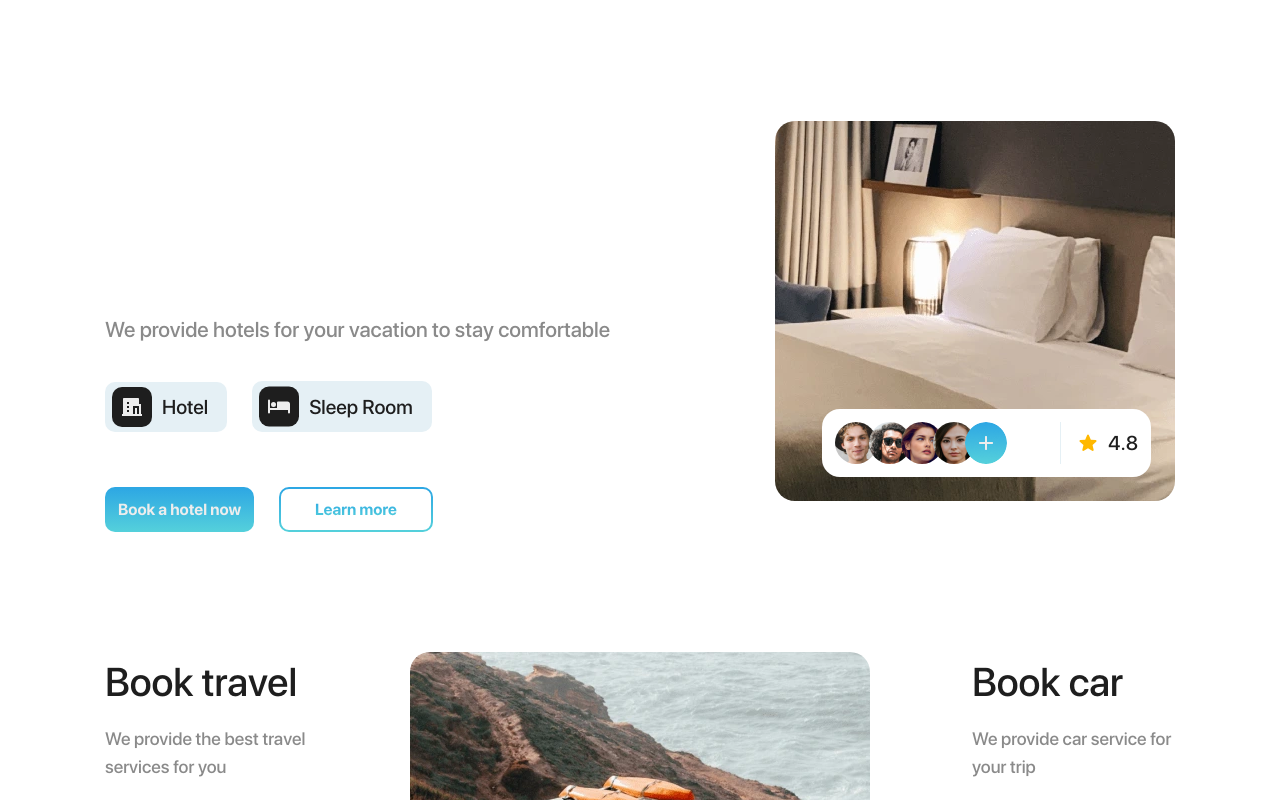
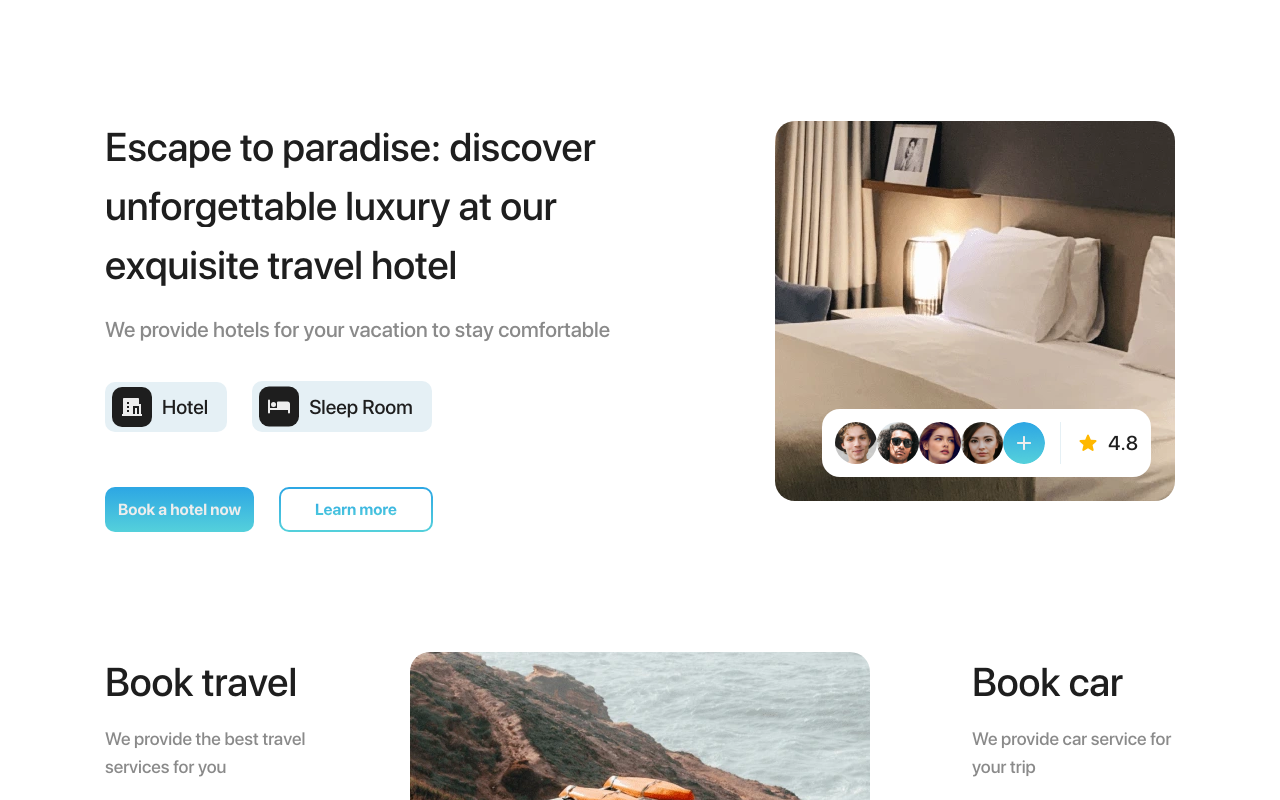
Before and after one commit to iniadnan/nuxt3-travelers-website, a Nuxt app: page / in a window 1280 px wide. Shown: the part 1700-2500 px from the top of the page. Built offline with nearby package versions, Linux system fonts and the light colour scheme.

Commit message:
notifications animation

```diff
--- a/pages/index.vue
+++ b/pages/index.vue
@@ -6,6 +6,12 @@ import "swiper/css";
 import "swiper/css/navigation";
 
 const isMounted = ref(false);
+const isScrollToEscapeParadise = ref(false);
+const isScrollToNotification = ref(false);
+const refEscapeParadise = ref(false);
+const refNotification = ref(false);
+const positionEscapeParadise = ref(0);
+const positionNotification = ref(0);
 
 const stylesNav = ref({
   transform: "translateY(-100%)",
@@ -31,12 +37,27 @@ function isScrolling() {
       color: "#EDEDED",
     };
   }
+
+  // WHEN WINDOW IN AREA ESCAPE PARADISE
+  if (window.scrollY > positionEscapeParadise.value - 450) {
+    isScrollToEscapeParadise.value = true;
+  }
+
+  // WHEN WINDOW IN AREA NOTIFICATION
+  if (window.scrollY > positionNotification.value - 650) {
+    isScrollToNotification.value = true;
+  }
 }
 
 onMounted(() => {
   window.addEventListener("scroll", isScrolling);
 
   isMounted.value = true;
+
+  positionEscapeParadise.value =
+    refEscapeParadise.value.getBoundingClientRect().top;
+  positionNotification.value =
+    refNotification.value.getBoundingClientRect().top;
 
   const swiper = new Swiper(".swiper-container", {
     // Swiper options here
@@ -80,7 +101,10 @@ onMounted(() => {
   <header id="header">
     <div class="h-screen w-full flex flex-nowrap relative overflow-hidden">
       <!-- HEADER LEFT -->
-      <div class="header-left h-full" :style="isMounted ? `width: ${stylesHeader.widthLeft}` : '' ">
+      <div
+        class="header-left h-full"
+        :style="isMounted ? `width: ${stylesHeader.widthLeft}` : ''"
+      >
         <img
           class="h-full w-full object-cover"
           height="800"
@@ -90,7 +114,10 @@ onMounted(() => {
         />
       </div>
       <!-- HEADER RIGHT: MAIN IMAGE -->
-      <div class="header-right h-full relative" :style="isMounted ? `width: ${stylesHeader.widthRight}` : '' ">
+      <div
+        class="header-right h-full relative"
+        :style="isMounted ? `width: ${stylesHeader.widthRight}` : ''"
+      >
         <!-- TEXT & 1M IMAGE -->
         <div
           class="absolute top-[80%] md:top-1/2 transform -translate-y-1/2 left-0 z-10"
@@ -261,7 +288,8 @@ onMounted(() => {
       >
         <div class="h-[120px] md:h-[150px] overflow-hidden">
           <h1
-            class="header__main-text transform translate-y-[120px] md:translate-y-[150px] font-medium text-[60px] md:text-[72px] lg:text-[80px] xl:text-[100px] text-white text-center whitespace-nowrap leading-none md:leading-normal mb-5 md:mb-0" :style="isMounted ? `transform: ${stylesHeader.transformTo0}` : '' "
+            class="header__main-text transform translate-y-[120px] md:translate-y-[150px] font-medium text-[60px] md:text-[72px] lg:text-[80px] xl:text-[100px] text-white text-center whitespace-nowrap leading-none md:leading-normal mb-5 md:mb-0"
+            :style="isMounted ? `transform: ${stylesHeader.transformTo0}` : ''"
           >
             Let’s travel<br class="block md:hidden" />
             the world
@@ -269,7 +297,8 @@ onMounted(() => {
         </div>
         <div class="h-[68px] md:h-[40px] overflow-hidden">
           <p
-            class="header__secondary-text transform translate-y-[68px] md:translate-y-[40px] max-w-10/12 mx-auto font-medium text-[20px] md:text-[22px] lg:text-[26px] text-white text-center" :style="isMounted ? `transform: ${stylesHeader.transformTo0}` : '' "
+            class="header__secondary-text transform translate-y-[68px] md:translate-y-[40px] max-w-10/12 mx-auto font-medium text-[20px] md:text-[22px] lg:text-[26px] text-white text-center"
+            :style="isMounted ? `transform: ${stylesHeader.transformTo0}` : ''"
           >
             Explore destinations, places, and unforgettable experiences
           </p>
@@ -635,7 +664,7 @@ onMounted(() => {
     </div>
   </main>
   <!-- EXCAPE TO PARADISE -->
-  <section id="escape-paradise">
+  <section id="escape-paradise" ref="refEscapeParadise">
     <div
       class="container-travelers py-[90px] md:py-[100px] lg:py-[120px] px-5 md:px-5 lg:px-0"
     >
@@ -648,6 +677,11 @@ onMounted(() => {
             <div class="inline-block h-[47px] overflow-hidden">
               <span
                 class="escape-paradise__main-text inline-block transform translate-y-[50px]"
+                :class="
+                  isScrollToEscapeParadise
+                    ? 'escape-paradise__main-text-animation'
+                    : ''
+                "
                 style="--animation-order: 1"
                 >Escape to paradise: discover</span
               >
@@ -655,6 +689,11 @@ onMounted(() => {
             <div class="inline-block h-[47px] overflow-hidden">
               <span
                 class="escape-paradise__main-text inline-block transform translate-y-[50px]"
+                :class="
+                  isScrollToEscapeParadise
+                    ? 'escape-paradise__main-text-animation'
+                    : ''
+                "
                 style="--animation-order: 2"
                 >unforgettable luxury at our</span
               >
@@ -662,6 +701,11 @@ onMounted(() => {
             <div class="inline-block h-[47px] overflow-hidden">
               <span
                 class="escape-paradise__main-text inline-block transform translate-y-[50px]"
+                :class="
+                  isScrollToEscapeParadise
+                    ? 'escape-paradise__main-text-animation'
+                    : ''
+                "
                 style="--animation-order: 3"
                 >exquisite travel hotel</span
               >
@@ -833,6 +877,7 @@ onMounted(() => {
                 class="escape-paradise__image-slide h-[34px] w-[34px] md:h-[40px] md:w-[40px] lg:h-[42px] lg:w-[42px] rounded-full relative left-0 z-[1]"
                 height="42"
                 width="42"
+                :class="isScrollToEscapeParadise ? 'left-0' : ''"
                 src="/images/escape-user-1.png"
                 alt="User 1"
               />
@@ -840,6 +885,7 @@ onMounted(() => {
                 class="escape-paradise__image-slide h-[34px] w-[34px] md:h-[40px] md:w-[40px] lg:h-[42px] lg:w-[42px] rounded-full relative -left-[8px] z-[2]"
                 height="42"
                 width="42"
+                :class="isScrollToEscapeParadise ? 'left-0' : ''"
                 src="/images/escape-user-2.png"
                 alt="User 2"
               />
@@ -847,6 +893,7 @@ onMounted(() => {
                 class="escape-paradise__image-slide h-[34px] w-[34px] md:h-[40px] md:w-[40px] lg:h-[42px] lg:w-[42px] rounded-full relative -left-[18px] z-[3]"
                 height="42"
                 width="42"
+                :class="isScrollToEscapeParadise ? 'left-0' : ''"
                 src="/images/escape-user-3.png"
                 alt="User 3"
               />
@@ -854,6 +901,7 @@ onMounted(() => {
                 class="escape-paradise__image-slide h-[34px] w-[34px] md:h-[40px] md:w-[40px] lg:h-[42px] lg:w-[42px] rounded-full relative -left-[28px] z-[4]"
                 height="42"
                 width="42"
+                :class="isScrollToEscapeParadise ? 'left-0' : ''"
                 src="/images/escape-user-4.png"
                 alt="User 4"
               />
@@ -861,6 +909,7 @@ onMounted(() => {
                 class="escape-paradise__image-slide h-[34px] w-[34px] md:h-[40px] md:w-[40px] lg:h-[42px] lg:w-[42px] rounded-full relative -left-[38px] z-[5]"
                 height="42"
                 width="42"
+                :class="isScrollToEscapeParadise ? 'left-0' : ''"
                 src="/images/escape-user-plus.png"
                 alt="User 1"
               />
@@ -1435,7 +1484,7 @@ onMounted(() => {
     </div>
   </section>
   <!-- NOTIFICATION FROM US -->
-  <section id="notification">
+  <section id="notification" ref="refNotification">
     <div
       class="container-travelers pb-[90px] md:pb-[100px] lg:pb-[120px] px-5 md:px-5 lg:px-0"
     >
@@ -1449,6 +1498,7 @@ onMounted(() => {
           <div class="h-[100px] md:h-[55px] overflow-hidden">
             <h2
               class="notification__main-text transform translate-y-[105px] md:translate-y-[60px] font-medium text-[32px] md:text-[36px] lg:text-[40px] text-white leading-[40px] md:leading-[48px] lg:leading-[52px] mb-[14px] md:mb-[18px]"
+              :style="positionNotification ? 'transform: translateY(0px)' : ''"
             >
               Get up to date<br class="block md:hidden" />
               notifications from us
@@ -1457,6 +1507,7 @@ onMounted(() => {
           <div class="h-[30px] overflow-hidden">
             <p
               class="notification__secondary-text transform translate-y-[80px] font-medium text-white text-[18px]"
+              :style="positionNotification ? 'transform: translateY(0px)' : ''"
             >
               Subscribe now for free!
             </p>
```
